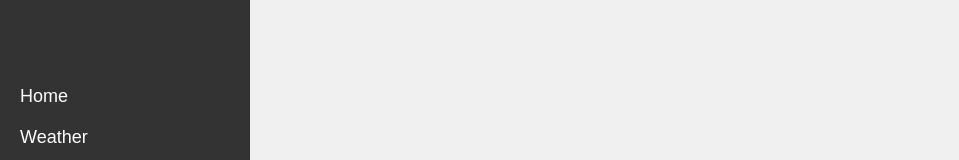
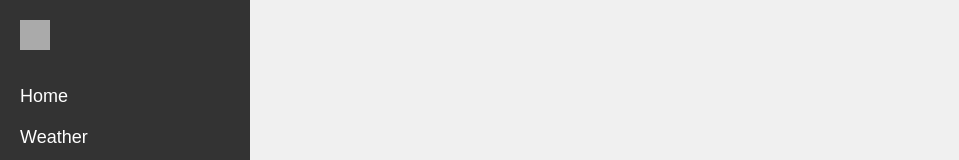
Before and after one commit to PWhelan3/WeatherApp, a plain HTML site: page index.html in a window 1280 px wide. Both pictures are taken after a click on the element 35 px from the left and 35 px from the top of the page. Shown: the top 160 px of the page, without its empty margins (0-959 px from the left). Drawn offline with Linux system fonts and the light colour scheme.

Commit message:
Add more styling for menu icon

```diff
--- a/css/style.css
+++ b/css/style.css
@@ -8,10 +8,16 @@
     background-color: #333;
     cursor: pointer;
     z-index: 1000;
+    transition: background-color 0.3s ease;
 }
 
 .menu-icon:hover {
     background-color: #555;
+}
+
+/* New style for the menu icon when the menu is open */
+.menu-icon.open {
+    background-color: #aaa; /* Light grey when menu is open */
 }
 
 .side-menu {
--- a/js/app.js
+++ b/js/app.js
@@ -4,9 +4,11 @@ document.getElementById('menuIcon').addEventListener('click', toggleMenu);
 
 function toggleMenu() {
     const sideMenu = document.getElementById('sideMenu');
-    sideMenu.classList.toggle('show');
+    const menuIcon = document.getElementById('menuIcon');
+
+    sideMenu.classList.toggle('show');  // Toggle the visibility of the menu
+    menuIcon.classList.toggle('open');  // Toggle the color change of the menu button
 }
-
 
 
 document.getElementById('searchBtn').addEventListener('click', () => {
```
